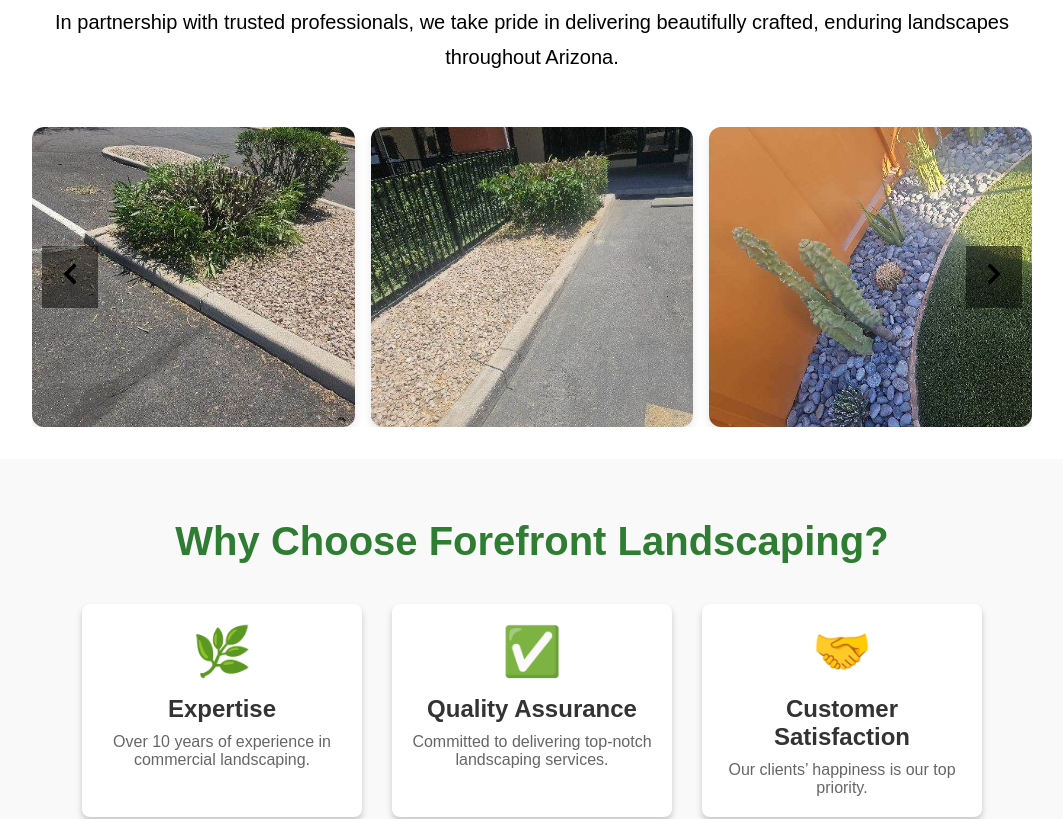
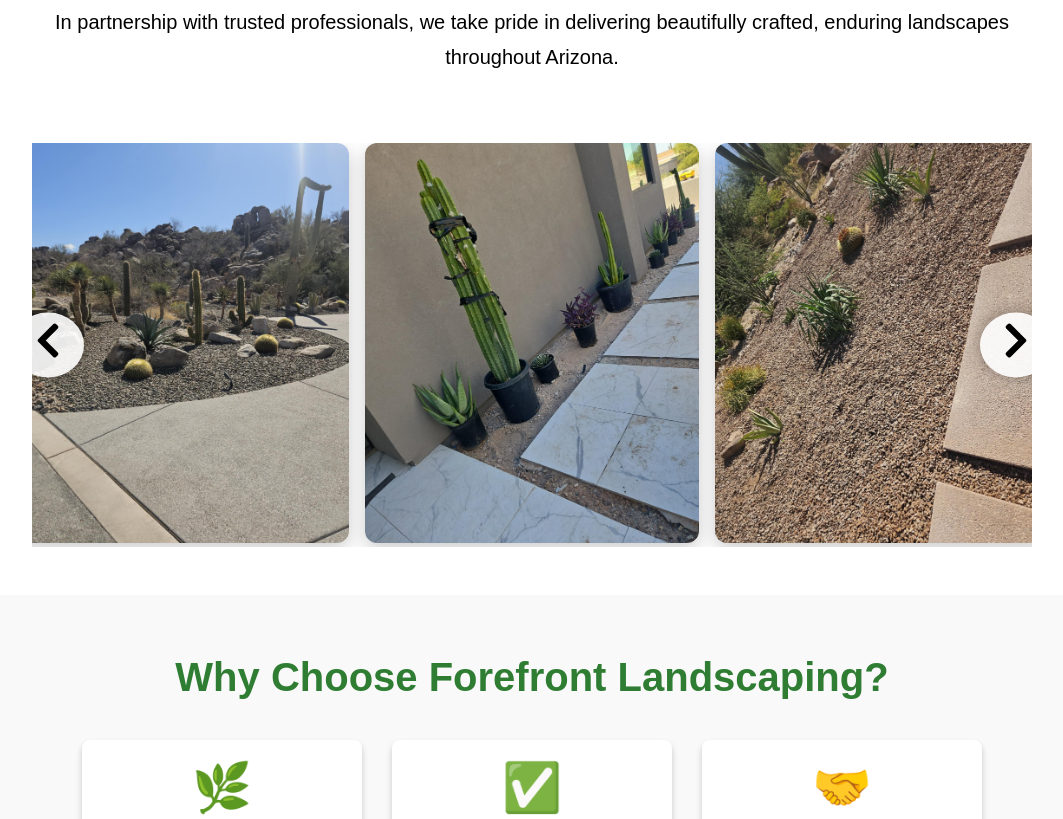
Before and after one commit to bkwilliamsmerncode/commercial-landscaping, a React (Create React App) app: page / in a window 1280 px wide. Shown: the part 967-1786 px from the top of the page, without its empty margins (108-1171 px from the left). Built offline with nearby package versions, Linux system fonts and the light colour scheme.

Commit message:
making some final touches

```diff
--- a/package.json
+++ b/package.json
@@ -13,6 +13,7 @@
     "react-icons": "^5.5.0",
     "react-router-dom": "^7.5.0",
     "react-scripts": "5.0.1",
+    "react-swipeable": "^7.0.2",
     "web-vitals": "^2.1.4"
   },
   "scripts": {
--- a/src/Components/Contact/ContactContent.css
+++ b/src/Components/Contact/ContactContent.css
@@ -77,6 +77,7 @@
   .contact-form-wrapper {
     max-width: 800px;
     margin: 0 auto;
+  box-shadow: rgba(0, 0, 0, 0.25) 0px 54px 55px, rgba(0, 0, 0, 0.12) 0px -12px 30px, rgba(0, 0, 0, 0.12) 0px 4px 6px, rgba(0, 0, 0, 0.17) 0px 12px 13px, rgba(0, 0, 0, 0.09) 0px -3px 5px;
   }
 
   .contact-form-wrapper .estimate-section {
--- a/src/Components/Footer/Footer.jsx
+++ b/src/Components/Footer/Footer.jsx
@@ -9,7 +9,7 @@
         {/* Left Section */}
         <div className="footer-section">
           <h2 className="footer-logo">ForeFront Landscaping</h2>
-          <p className="footer-slogan">"Landscaping Done Right!"</p>
+          <p className="footer-slogan">"Bringing Your Landscaping Ideas To Life"</p>
         </div>
 
         {/* Middle Section */}
--- a/src/Components/Home/HomeContent.jsx
+++ b/src/Components/Home/HomeContent.jsx
@@ -18,7 +18,7 @@
         <div className='hero'>
 <div className="heroText">
   <div className="companyName">FourFront Landscaping</div>
-  <div className="companySlogan">Landscaping Done Right!</div>
+  <div className="companySlogan">Bringing Your Landscaping Ideas To Life</div>
   <button className='formBtn'  onClick={handleModal}>Get A Free Estimate</button>
 </div>
         </div>
--- a/src/Components/ImageCarousel/ImageCarousel.css
+++ b/src/Components/ImageCarousel/ImageCarousel.css
@@ -1,53 +1,72 @@
-.carousel {
+.carousel-container {
   position: relative;
   width: 100%;
   max-width: 1000px;
-    margin: 2rem auto;
+  margin: 3rem auto;
   overflow: hidden;
 }
 
 .carousel-track {
   display: flex;
   gap: 1rem;
-    transition: all 1.5s ease;
+  transition: transform 0.5s ease;
+  justify-content: center;
+  align-items: center;
+}
+
+.carousel-slide {
+  flex: 0 0 calc(100% / 3);
 }
 
 .carousel-image {
   width: 100%;
-    height: 300px;
+  height: 400px;
   object-fit: cover;
-    flex: 1;
   border-radius: 12px;
-    box-shadow: 0 4px 10px rgba(0, 0, 0, 0.1);
+  box-shadow: 0 6px 18px rgba(0, 0, 0, 0.2);
 }
 
 .nav-button {
   position: absolute;
   top: 50%;
   transform: translateY(-50%);
-    background-color: rgba(1, 1, 1, 0.5);
+  background: rgba(255, 255, 255, 0.9);
+  color: #09bab5;
+  border: none;
+  font-size: 2.5rem;
+  padding: 0.5rem 1rem;
+  border-radius: 50%;
+  cursor: pointer;
+  z-index: 10;
+  transition: all 0.3s ease;
+  box-shadow: 0 0 15px rgba(0, 0, 0, 0.3);
+}
+
+.nav-button:hover {
+  background: #7fad40;
   color: white;
-    border: none;
-    padding: 1rem;
-    font-size: 1.5rem;
-    cursor: pointer;
-    z-index: 2;
 }
 
 .nav-button.left {
-    left: 10px;
+  left: -20px;
 }
 
 .nav-button.right {
-    right: 10px;
+  right: -20px;
 }
 
 @media (max-width: 768px) {
-    .carousel-track {
-      gap: 0.5rem;
+  .carousel-slide {
+    flex: 0 0 100%;
   }
 
   .carousel-image {
     height: 250px;
   }
+
+  .nav-button {
+    font-size: 2rem;
+    left: 10px;
+    right: 10px;
   }
+}
--- a/src/Components/ImageCarousel/ImageCarousel.jsx
+++ b/src/Components/ImageCarousel/ImageCarousel.jsx
@@ -1,92 +1,64 @@
 import React, { useState, useEffect } from 'react';
+import { useSwipeable } from 'react-swipeable';
 import { FaChevronLeft, FaChevronRight } from 'react-icons/fa';
+import './ImageCarousel.css';
+
 import img1 from '../../Assets/img1.JPG';
 import img2 from '../../Assets/img2.JPG';
 import img3 from '../../Assets/img3.JPG';
 import img4 from '../../Assets/img4.JPG';
 import img5 from '../../Assets/img5.JPG';
-import img6 from '../../Assets/img6.JPG';
-import img7 from '../../Assets/img7.JPG';
-import img8 from '../../Assets/img8.JPG';
-import img9 from '../../Assets/img9.JPG';
-import img10 from '../../Assets/img10.JPG';
-import img11 from '../../Assets/img11.JPG';
-import img12 from '../../Assets/img12.JPG';
-import img13 from '../../Assets/img13.JPG';
-import img14 from '../../Assets/img14.JPG';
-import img15 from '../../Assets/img15.JPG';
-import img16 from '../../Assets/img16.JPG';
-import img17 from '../../Assets/img17.JPG';
-import img18 from '../../Assets/img18.JPG';
-import img19 from '../../Assets/img19.JPG';
-import img20 from '../../Assets/img20.JPG';
-import './ImageCarousel.css';
+// ... import more as needed
 
-const images = [
-    img4,
-    img5,
-    img6,
-    img1,
-    img2,
-    img3,
-    img7,
-    img8,
-    img9,
-    img10,
-    img11,
-    img12,
-    img13,
-    img14,
-    img15,
-    img16,
-    img17,
-    img18,
-    img19,
-    img20
-    // Add more images as needed
-];
+const images = [img1, img2, img3, img4, img5 /* ... */];
 
 const ImageCarousel = () => {
   const [currentIndex, setCurrentIndex] = useState(0);
-  const [slidesToShow, setSlidesToShow] = useState(getSlidesToShow());
-
-  function getSlidesToShow() {
-    return window.innerWidth >= 768 ? 3 : 1;
-  }
+  const [slidesToShow, setSlidesToShow] = useState(window.innerWidth >= 768 ? 3 : 1);
 
   useEffect(() => {
     const handleResize = () => {
-      setSlidesToShow(getSlidesToShow());
+      setSlidesToShow(window.innerWidth >= 768 ? 3 : 1);
     };
-
     window.addEventListener('resize', handleResize);
     return () => window.removeEventListener('resize', handleResize);
   }, []);
 
   const nextSlide = () => {
     setCurrentIndex((prev) =>
-      prev + slidesToShow >= images.length ? 0 : prev + slidesToShow
+      (prev + 1) % (images.length - slidesToShow + 1)
     );
   };
 
   const prevSlide = () => {
     setCurrentIndex((prev) =>
-      prev - slidesToShow < 0 ? images.length - slidesToShow : prev - slidesToShow
+      prev - 1 < 0 ? images.length - slidesToShow : prev - 1
     );
   };
+
+  const swipeHandlers = useSwipeable({
+    onSwipedLeft: nextSlide,
+    onSwipedRight: prevSlide,
+    preventScrollOnSwipe: true,
+    trackMouse: true,
+  });
 
   const visibleImages = images.slice(currentIndex, currentIndex + slidesToShow);
 
   return (
-    <div className="carousel">
+    <div className="carousel-container" {...swipeHandlers}>
       <button className="nav-button left" onClick={prevSlide}>
         <FaChevronLeft />
       </button>
+
       <div className="carousel-track">
         {visibleImages.map((img, i) => (
-          <img key={i} src={img} alt={`carousel ${i}`} className="carousel-image" />
+          <div className="carousel-slide" key={i}>
+            <img src={img} alt={`Slide ${i}`} className="carousel-image" />
+          </div>
         ))}
       </div>
+
       <button className="nav-button right" onClick={nextSlide}>
         <FaChevronRight />
       </button>
```
Also changed, not shown: 1 other file (tests, documents, lock files or other folders). Lines whose indentation alone changed are shown as unchanged.
